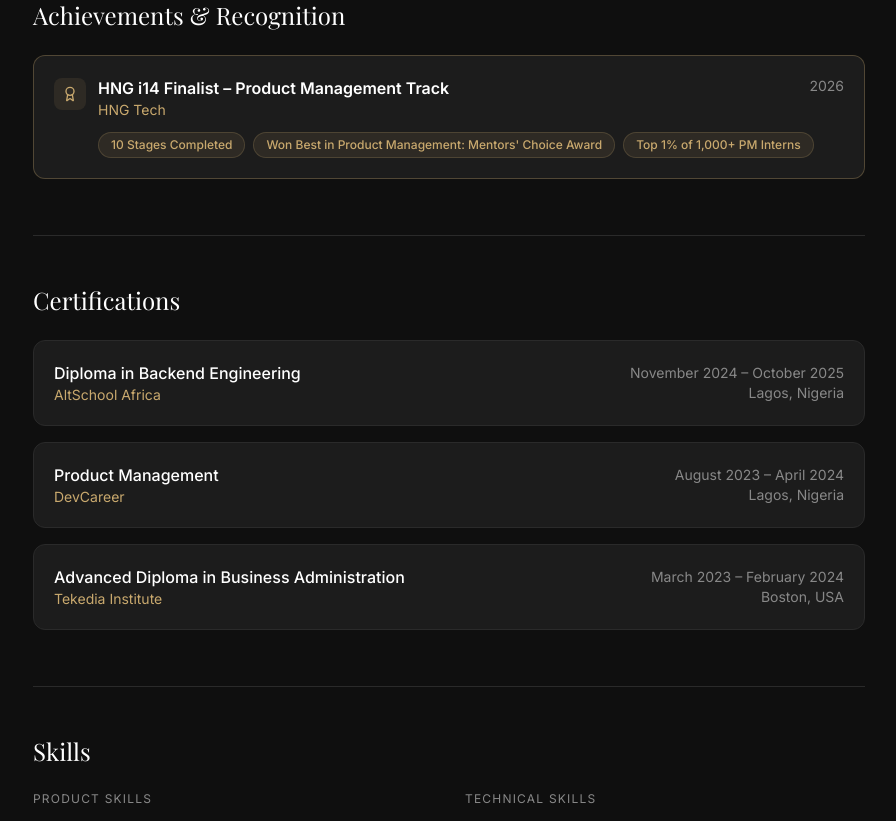
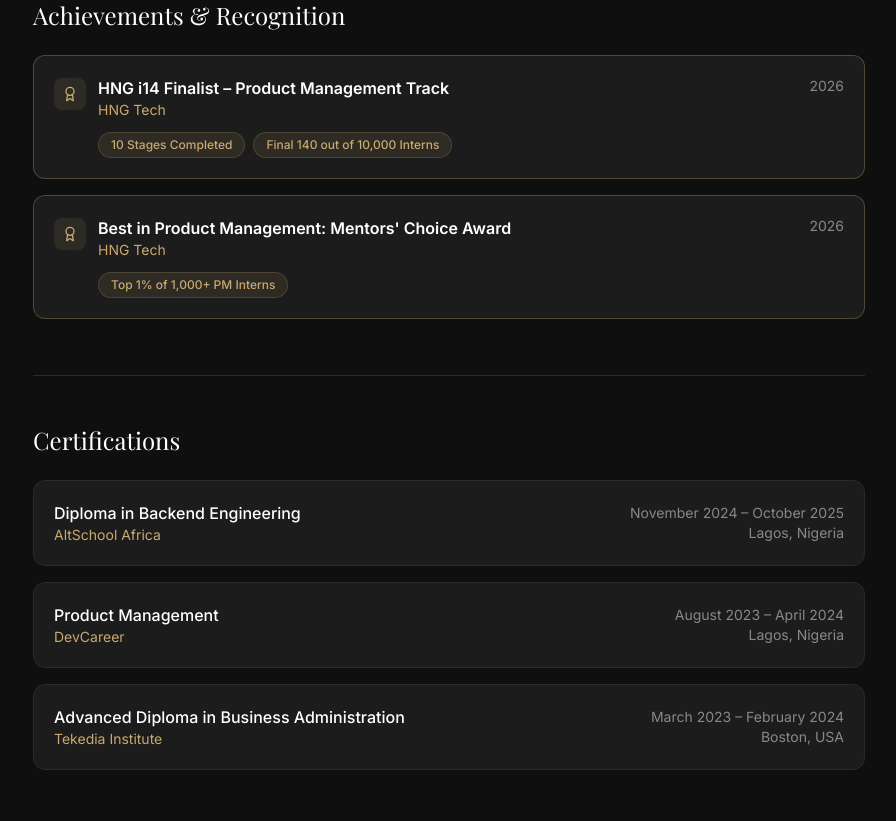
Before and after one commit to codeconnoisseur-channels/channels_pm_portfolio, a React (Vite) app in the folder artifacts/portfolio/: page /cv in a window 1280 px wide. Shown: the part 2740-3561 px from the top of the page, without its empty margins (191-1087 px from the left). Built offline with nearby package versions, Linux system fonts and the light colour scheme; a web font is replaced by a local one.

Commit message:
fixes to CV section

```diff
--- a/artifacts/portfolio/src/pages/CVPage.tsx
+++ b/artifacts/portfolio/src/pages/CVPage.tsx
@@ -114,7 +114,13 @@ const achievements = [
     title: "HNG i14 Finalist – Product Management Track",
     org: "HNG Tech",
     period: "2026",
-    badges: ["10 Stages Completed", "Won Best in Product Management: Mentors' Choice Award", "Top 1% of 1,000+ PM Interns"],
+    badges: ["10 Stages Completed", "Final 140 out of 10,000 Interns"],
+  },
+  {
+    title: "Best in Product Management: Mentors' Choice Award",
+    org: "HNG Tech",
+    period: "2026",
+    badges: ["Top 1% of 1,000+ PM Interns"],
   },
 ];
 
```
